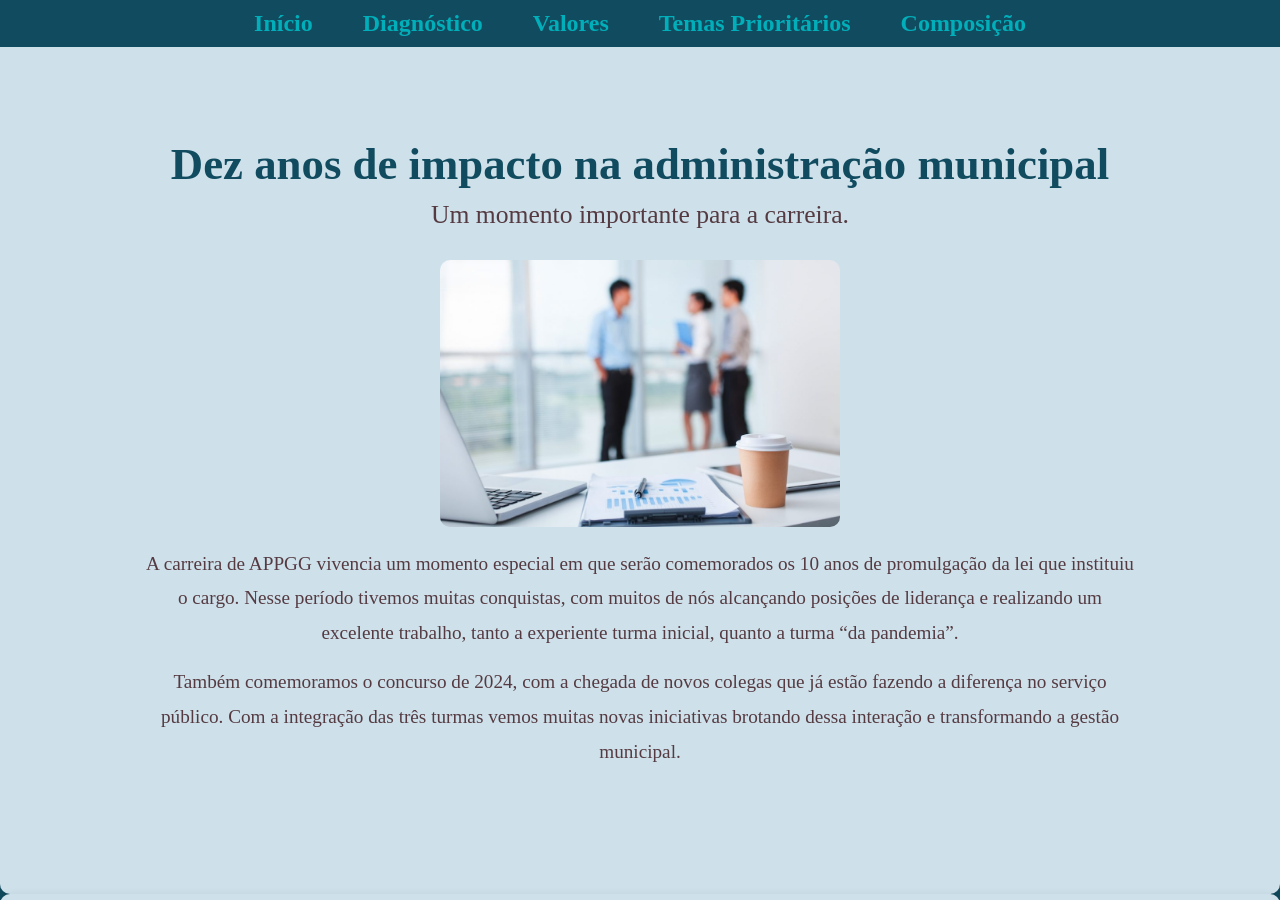
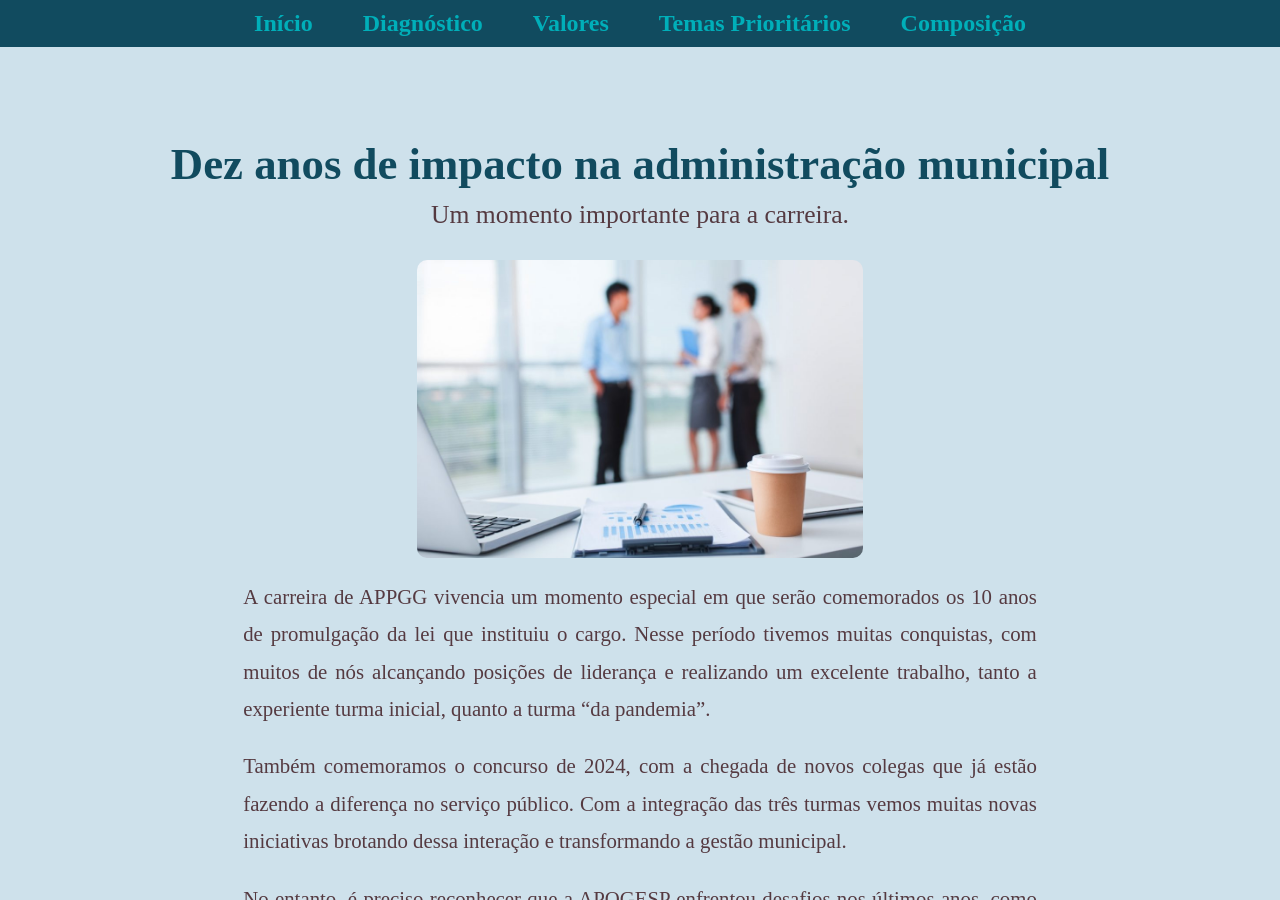
Before and after one commit to h-pgy/site_chapa_apogesp, a Jekyll site: the page built from index.html, in a window 1280 px wide and 900 px high, scrolled down 647 px. Built offline with Jekyll 4.4.1, drawn with Linux system fonts in a browser that asks for light colours; some of the changed text lies outside the part shown; grey boxes are pictures that could not be loaded.

Commit message:
melhorias diagnostico

```diff
--- a/_includes/diagnostico.html
+++ b/_includes/diagnostico.html
@@ -7,13 +7,17 @@
 
         <div class="diagnostico-text">
             <p>
-                A carreira de APPGG vivencia um momento especial em que serão comemorados os 10 anos de promulgação da lei
-                que instituiu o cargo. Nesse período tivemos muitas conquistas, com muitos de nós alcançando posições de liderança
-                e realizando um excelente trabalho, tanto a experiente turma inicial, quanto a turma “da pandemia”.
+                A carreira de APPGG vivencia um momento especial em que serão comemorados os 10 anos de promulgação da lei que instituiu o cargo. Nesse período tivemos muitas conquistas, com muitos de nós alcançando posições de liderança e realizando um excelente trabalho, tanto a experiente turma inicial, quanto a turma “da pandemia”.
+
             </p>
             <p>
-                Também comemoramos o concurso de 2024, com a chegada de novos colegas que já estão fazendo a diferença no serviço
-                público. Com a integração das três turmas vemos muitas novas iniciativas brotando dessa interação e transformando a gestão municipal.
+                Também comemoramos o concurso de 2024, com a chegada de novos colegas que já estão fazendo a diferença no serviço público. Com a integração das três turmas vemos muitas novas iniciativas brotando dessa interação e transformando a gestão municipal.
+            </p>
+            <p>
+                No entanto, é preciso reconhecer que a APOGESP enfrentou desafios nos últimos anos, como questões relacionadas à regularização legal e contábil, que dificultaram sua atuação. Além disso, a associação não tem se feito presente de forma contundente junto ao Poder Executivo e Legislativo, o que limitou sua capacidade de defender os interesses da carreira de maneira efetiva. Diante desse cenário, assumimos o compromisso de reverter essas lacunas, regularizando a situação da associação e restabelecendo um diálogo forte e propositivo com as instâncias de poder, em benefício de todos os APPGGs.
+            </p>
+            <p>
+                Somos um grupo de profissionais comprometidos com a carreira e com o serviço público. Representamos diferentes turmas e experiências, mas compartilhamos um mesmo propósito: fortalecer a APOGESP como instrumento de transformação e valorização profissional. Conheça nossa equipe, nossas propostas e junte-se a nós nessa jornada de renovação e fortalecimento da nossa carreira!
             </p>
         </div>
     </div>
--- a/assets/css/style.css
+++ b/assets/css/style.css
@@ -272,19 +272,25 @@
 
 /* Imagem Centralizada */
 .diagnostico-img {
-    width: 50%; /* Ajuste de tamanho para manter proporção */
-    max-width: 400px;
+    width: 65%; /* Ajuste de tamanho para manter proporção */
+    max-width: 45%;
     border-radius: 10px;
     object-fit: cover;
     margin-bottom: 20px; /* Espaçamento entre a imagem e o texto */
 }
 
-/* Ajuste no tamanho dos parágrafos */
+/* Texto da seção Diagnóstico - Agora justificado, maior e com mais espaçamento */
+.diagnostico-text {
+    max-width: 80%;
+    text-align: justify;
+    margin: 0 auto;
+}
+
+/* Ajuste nos parágrafos */
 .diagnostico-text p {
-    font-size: 1.2rem; /* Aumenta o tamanho do texto */
-    line-height: 1.8; /* Aumenta o espaçamento entre linhas para melhor leitura */
-    color: var(--text-color);
-    margin-bottom: 15px; /* Dá um respiro entre os parágrafos */
+    font-size: 1.3rem; /* Aumenta o tamanho do texto */
+    line-height: 1.8; /* Aumenta o espaçamento entre linhas */
+    margin-bottom: 20px; /* Dá mais espaçamento entre os parágrafos */
 }
 
 
```
